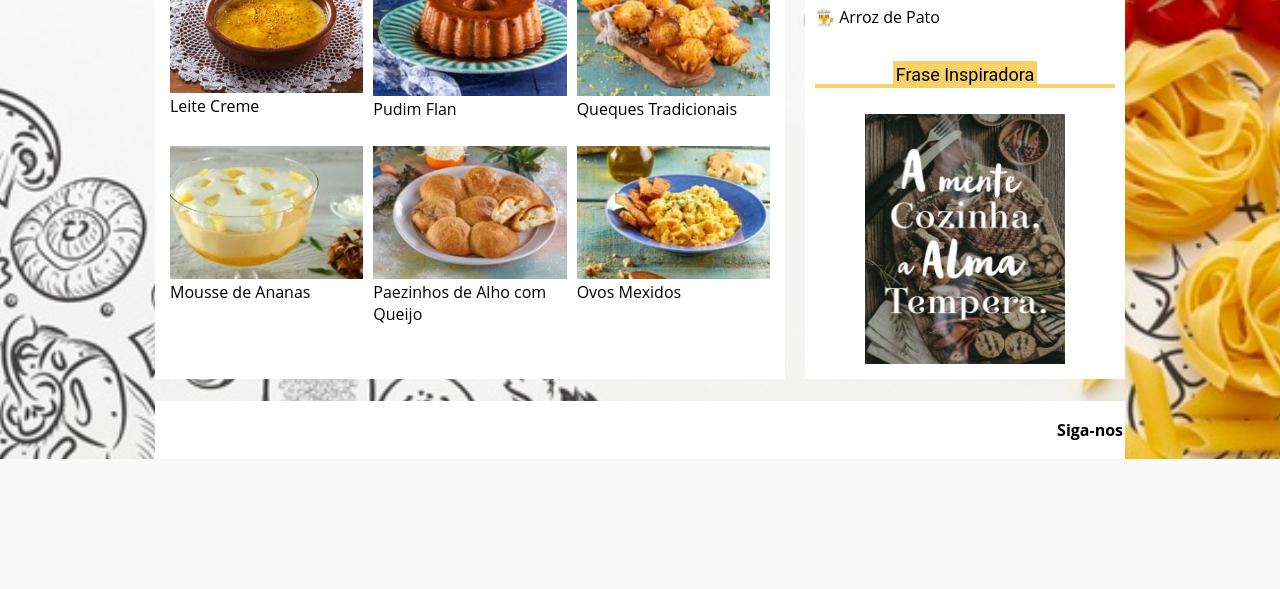
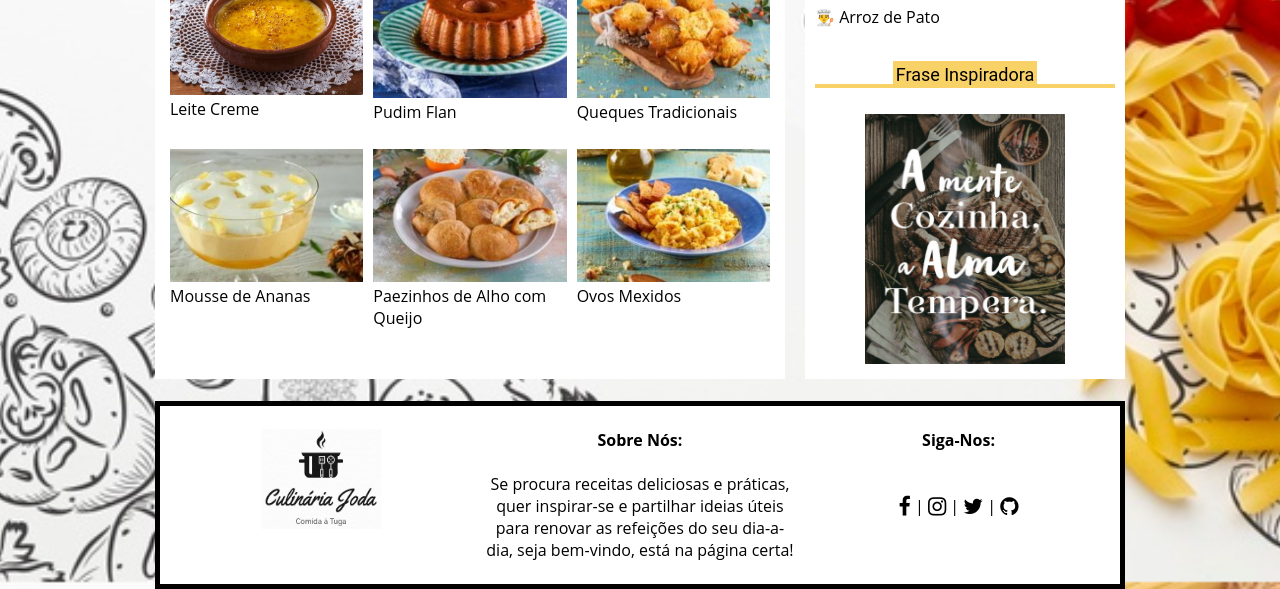
Before and after one commit to JoaoLima-21906948/JoDaCulinaria, a PHP site: page / in a window 1280 px wide. Shown: the part 1018-1607 px from the top of the page. Before the commit the page ends 1477 px from the top, so only its background shows below. Run offline with PHP 8.4, Linux system fonts and the light colour scheme; some libraries are stand-ins or nearby versions.

Commit message:
Add files via upload

```diff
--- a/estilos.css
+++ b/estilos.css
@@ -85,12 +85,19 @@ body aside{
     margin-bottom: 10px;
 }
 
+/* FOOTER */
+
 body footer{
     background:rgb(255, 255, 255);
     padding:2px;
-    text-align: right;
-    font-weight: bold;
+    text-align: center;
     margin: auto;
+    border: 5px solid rgb(0, 0, 0);
+}
+
+body footer p{
+    display:inline-block;
+    color:rgb(0, 0, 0);
 }
 
 
@@ -209,7 +271,17 @@ body nav p a:active {
     text-decoration: none;
   }
 
-  .column a:hover  {
+  footer .column p{
+    display:inline-block;
+    color:rgb(0, 0, 0);
+    text-align: center;
+  }
+
+  footer .column a:hover  {
+    color: red;
+  }
+
+  main .column a:hover  {
     cursor: url('/images/fork.png'), auto;
     color: red;
   }
--- a/index.html
+++ b/index.html
@@ -8,7 +8,9 @@
   <meta name="description" content="Culinaria á portuguesa">
   <link rel="shortcut icon" type="image/x-icon" href="images/icon.png" />
   <link href="estilos.css" type="text/css" rel="stylesheet">
-  <title>Culinaria JoDa</title>
+  <link rel="stylesheet" href="https://cdnjs.cloudflare.com/ajax/libs/font-awesome/4.7.0/css/font-awesome.min.css">
+  <link type="text/css" rel="stylesheet" href="path-to-fontawesome/font-awesome.css">
+  <title>CulinariaJoDa - Receitas portuguesas</title>
 </head>
 
 <body>
@@ -26,13 +28,26 @@
       <nav class="sticky">
         <center>
           <p>
-            <b>
-              <a href="index.html" style="border-bottom: 5px solid rgb(248, 209, 103);">RECEITAS</a>
-              <a href="videos.html">VIDEOS</a>
-              <a href="veggie.html">VEGGIE</a>
-              <a href="quemSomos.html">QUEM SOMOS</a>
-              <a href="comunidade.html">COMUNIDADE</a>
-            </b>
+            <div class="dropdown">
+              <b><a class="dropbtn" href="index.html" style=" border-bottom: 5px solid rgb(248, 209, 103);">RECEITAS  <i class="fa fa-chevron-down" style="font-size: 13px;"></i></a></b>
+              <div class="dropdown-content">
+                <a href="carnes.html">Pratos de Carne</a>
+                <a href="peixe.html">Pratos de peixe</a>
+                <a href="doces.html">Doces e sobremesas</a>
+              </div>
+            </div>
+          <b>
+            <a href="videos.html">VIDEOS</a>
+            <a href="veggie.html">VEGGIE</a>
+            <a href="quemSomos.html">QUEM SOMOS</a>
+          </b>
+            <div class="dropdown">
+              <b><a class="dropbtn" href="comunidade.html">COMUNIDADE  <i class="fa fa-chevron-down" style="font-size: 13px;"></i></a></b>
+              <div class="dropdown-content">
+                <a href="comunReceita.html">Receitas</a>
+                <a href="receitaNova.html">A sua Receita</a>
+                <a href="opiniao.html">Deixe-nos a sua Opinião</a>
+            </div>
           </p>
         </center>
       </nav>
@@ -50,21 +65,21 @@
                 <div class="zoom">
                 <img src="images/massada-de-peixe.jpg" alt="massada">
               </div>
-                <p style="text-align:left; margin-top: 2px;">Massada de Peixe</p></a>
+                <p style="text-align:left; margin-top: 3px;">Massada de Peixe</p></a>
             </div>
             <div class="column">
                <a href="ovos.html">
                   <div class="zoom">
                 <img src="images/ovos-mexidos-com-queijo-e-pao-de-alho-torrado.jpg" alt="ovos" >
               </div>
-                <p style="text-align:left; margin-top: 2px;">Ovos Mexidos</p></a>
+                <p style="text-align:left; margin-top: 3px;">Ovos Mexidos</p></a>
                 </div>
             <div class="column">
               <a href="guisado.html">
                   <div class="zoom">
                 <img src="images/guisado-de-peru-e-grao-com-chourico.jpg" alt="guisado">
               </div>
-                <p style="text-align:left; margin-top: 2px;">Guisado de Peru</p></a>
+                <p style="text-align:left; margin-top: 3px;">Guisado de Peru</p></a>
              </div>
           </div>
 
@@ -74,21 +89,21 @@
                 <div class="zoom">
                 <img src="images/camaroes-no-forno.jpg" alt="Camarao">
               </div>
-                <p style="text-align:left; margin-top: 2px;">Camarões no Forno</p></a>
+                <p style="text-align:left; margin-top: 3px;">Camarões no Forno</p></a>
             </div>
             <div class="column">
                <a href="ovos.html">
                   <div class="zoom">
                 <img src="images/perna-de-cabrito-assada-com-crosta-de-brioche.jpg" alt="perna" >
               </div>
-                <p style="text-align:left; margin-top: 2px;">Perna de Cabrito Assada</p></a>
+                <p style="text-align:left; margin-top: 3px;">Perna de Cabrito Assada</p></a>
                 </div>
             <div class="column">
               <a href="guisado.html">
                   <div class="zoom">
                 <img src="images/cabrito-assado-no-forno.jpg" alt="cabrito">
               </div>
-                <p style="text-align:left; margin-top: 2px;">Cabrito Assado no Forno</p></a>
+                <p style="text-align:left; margin-top: 3px;">Cabrito Assado no Forno</p></a>
              </div>
           </div>
         </section>
@@ -103,21 +118,21 @@
                 <div class="zoom">
                 <img src="images/leite-creme.jpg" alt="leiteCreme">
               </div>
-                <p style="text-align:left; margin-top: 2px;">Leite Creme</p></a>
+                <p style="text-align:left; margin-top: 3px;">Leite Creme</p></a>
             </div>
             <div class="column">
                <a href="ovos.html">
                   <div class="zoom">
                 <img src="images/pudim-flan.jpg" alt="pudim" >
               </div>
-                <p style="text-align:left; margin-top: 2px;">Pudim Flan</p></a>
+                <p style="text-align:left; margin-top: 3px;">Pudim Flan</p></a>
                 </div>
             <div class="column">
               <a href="guisado.html">
                   <div class="zoom">
                 <img src="images/queques-tradicionais.jpg" alt="Queques">
               </div>
-                <p style="text-align:left; margin-top: 2px;">Queques Tradicionais</p></a>
+                <p style="text-align:left; margin-top: 3px;">Queques Tradicionais</p></a>
              </div>
           </div>
 
@@ -127,21 +142,21 @@
                 <div class="zoom">
                 <img src="images/0506_Mousse_de_ananas.jpg" alt="MousseAnanas">
               </div>
-                <p style="text-align:left; margin-top: 2px;">Mousse de Ananas</p></a>
+                <p style="text-align:left; margin-top: 3px;">Mousse de Ananas</p></a>
             </div>
             <div class="column">
                <a href="ovos.html">
                   <div class="zoom">
                 <img src="images/paezinhos-alho-recheados-com-queijo.jpg" alt="PaesDeAlho" >
               </div>
-                <p style="text-align:left; margin-top: 2px;">Paezinhos de Alho com Queijo</p></a>
+                <p style="text-align:left; margin-top: 3px;">Paezinhos de Alho com Queijo</p></a>
                 </div>
             <div class="column">
               <a href="guisado.html">
                   <div class="zoom">
                 <img src="images/ovos-mexidos-com-queijo-e-pao-de-alho-torrado.jpg" alt="ovos">
               </div>
-                <p style="text-align:left; margin-top: 2px;">Ovos Mexidos</p></a>
+                <p style="text-align:left; margin-top: 3px;">Ovos Mexidos</p></a>
              </div>
           </div>
         </section>
@@ -178,7 +193,26 @@
   </div>
   <br>
   <footer>
-    <p>Siga-nos</p>
+    <center>
+    <div class="row">
+      <div class="column">
+        <p><img src="images/logoFot.png" alt="Culinaria JoDa" width="120" height="100"></p>
+      </div>
+      <div class="column">
+        <b><p>Sobre Nós:</b>
+          <br><br>
+          Se procura receitas deliciosas e práticas, quer inspirar-se e partilhar
+          ideias úteis para renovar as refeições do seu dia-a-dia, seja bem-vindo, está na página certa!</p>
+      </div>
+      <div class="column">
+        <b><p>Siga-Nos:</b>
+        <br><br><br>
+        <a href="https://www.facebook.com/ReceitaseDicasCulinaria/" target="_blank" class="fa fa-lg fa-facebook"></a>             |
+        <a href="https://www.instagram.com/receitasportuguesas/?hl=pt" target="_blank" class="fa fa-lg fa-instagram"></a>             |
+        <a href="https://twitter.com/receitasdept" target="_blank" class="fa fa-lg fa-twitter"></a>             |
+        <a href="images/idk.jpg" target="_blank" class="fa fa-lg fa-github"></a></p>
+      </div>
+    </center>
   </footer>
 </body>
 
```
Also changed, not shown: other parts of estilos.css (+57 -2 lines), comunidade.html (+43 -9 lines), quemSomos.html (+44 -9 lines), veggie.html (+43 -9 lines), videos.html (+44 -9 lines), images/idk.jpg (added), images/logoFot.png (added).
